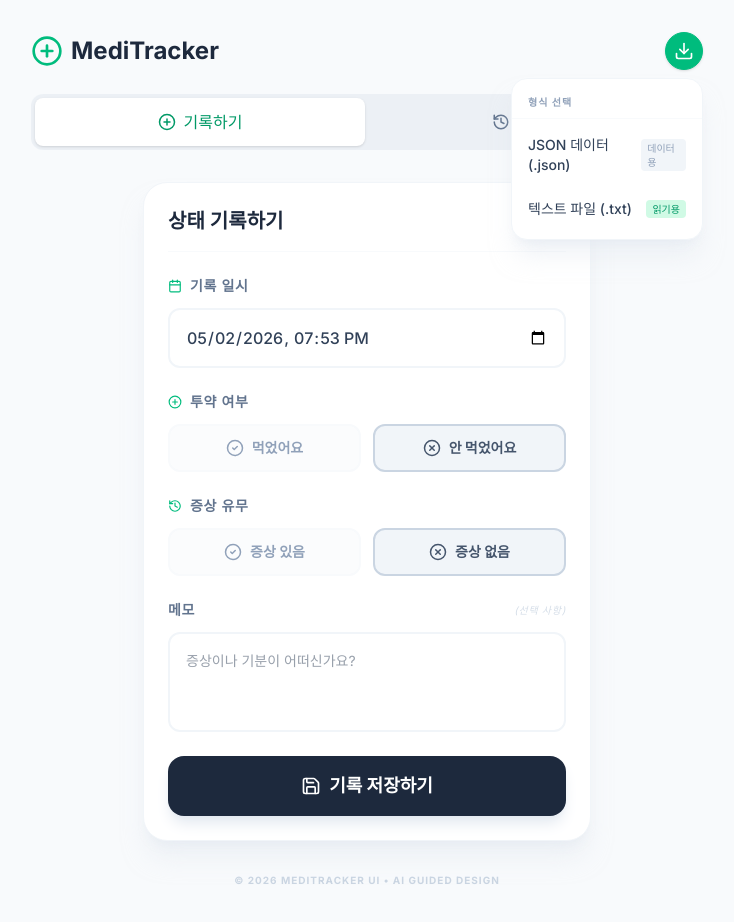
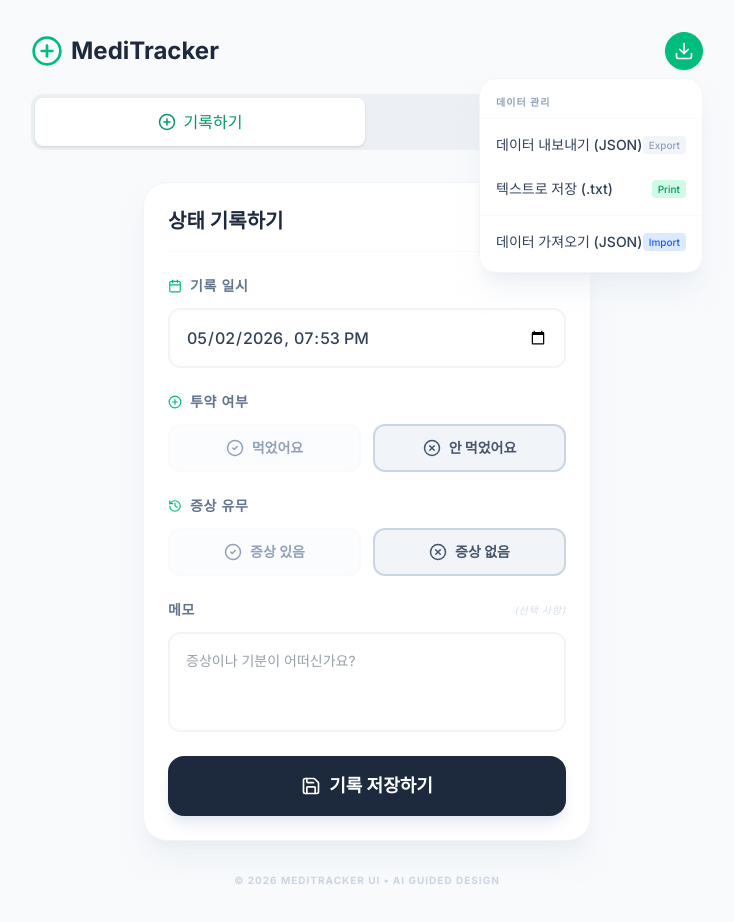
Before and after one commit to 9hyojeong-byte/medi_log, a React (Vite) app: page / in a window 1280 px wide. Both pictures are taken after a click on the button "데이터 다운로드". Shown: the top 922 px of the page, without its empty margins (273-1007 px from the left). Built offline with nearby package versions, Linux system fonts and the light colour scheme.

Commit message:
feat: Add data import functionality
Implements the ability to import medication and health records from a JSON file. Includes basic validation for imported data and handles duplicate IDs by excluding them. Updates icons for better compatibility.

```diff
--- a/index.html
+++ b/index.html
@@ -8,7 +8,7 @@
     <meta name="apple-mobile-web-app-capable" content="yes" />
     <meta name="apple-mobile-web-app-status-bar-style" content="default" />
     <meta name="apple-mobile-web-app-title" content="MediTracker" />
-    <link rel="apple-touch-icon" href="https://cdn-icons-png.flaticon.com/512/3063/3063822.png" />
+    <link rel="apple-touch-icon" href="https://cdn-icons-png.flaticon.com/128/16021/16021524.png" />
   </head>
   <body>
     <div id="root"></div>
--- a/src/App.tsx
+++ b/src/App.tsx
@@ -100,6 +100,42 @@ export default function App() {
   };
 
   const [showExportOptions, setShowExportOptions] = useState(false);
+
+  const handleImport = (e: React.ChangeEvent<HTMLInputElement>) => {
+    const file = e.target.files?.[0];
+    if (!file) return;
+
+    const reader = new FileReader();
+    reader.onload = (event) => {
+      try {
+        const json = JSON.parse(event.target?.result as string);
+        if (Array.isArray(json)) {
+          // Basic validation of structure
+          const validRecords = json.filter(rec => rec.id && rec.timestamp);
+
+          if (validRecords.length === 0) {
+            alert('유효한 데이터가 없습니다.');
+            return;
+          }
+
+          if (confirm(`${validRecords.length}개의 기록을 가져오시겠습니까? (중복된 ID는 제외됩니다)`)) {
+            setRecords(prev => {
+              const existingIds = new Set(prev.map(r => r.id));
+              const uniqueNewRecords = validRecords.filter(r => !existingIds.has(r.id));
+              return [...prev, ...uniqueNewRecords];
+            });
+            alert('데이터를 성공적으로 가져왔습니다.');
+          }
+        }
+      } catch (err) {
+        alert('파일을 읽는 중 오류가 발생했습니다. 올바른 JSON 파일인지 확인해주세요.');
+      }
+    };
+    reader.readAsText(file);
+    // Reset input
+    e.target.value = '';
+    setShowExportOptions(false);
+  };
 
   const handleDownload = (type: 'json' | 'text') => {
     let content = '';
@@ -205,25 +241,36 @@ export default function App() {
                     initial={{ opacity: 0, y: 10, scale: 0.95 }}
                     animate={{ opacity: 1, y: 0, scale: 1 }}
                     exit={{ opacity: 0, y: 10, scale: 0.95 }}
-                    className="absolute right-0 mt-2 w-48 bg-white rounded-2xl shadow-xl shadow-slate-200/50 border border-slate-100 z-50 overflow-hidden py-2"
+                    className="absolute right-0 mt-2 w-56 bg-white rounded-2xl shadow-xl shadow-slate-200/50 border border-slate-100 z-50 overflow-hidden py-2"
                   >
                     <div className="px-4 py-2 text-[10px] font-bold text-slate-400 uppercase tracking-widest border-b border-slate-50 mb-1">
-                      형식 선택
+                      데이터 관리
                     </div>
                     <button
                       onClick={() => handleDownload('json')}
                       className="w-full px-4 py-3 text-left text-sm font-medium hover:bg-slate-50 flex items-center justify-between text-slate-700"
                     >
-                      JSON 데이터 (.json)
-                      <span className="text-[10px] bg-slate-100 px-1.5 py-0.5 rounded text-slate-400">데이터용</span>
+                      데이터 내보내기 (JSON)
+                      <span className="text-[10px] bg-slate-100 px-1.5 py-0.5 rounded text-slate-400">Export</span>
                     </button>
                     <button
                       onClick={() => handleDownload('text')}
                       className="w-full px-4 py-3 text-left text-sm font-medium hover:bg-slate-50 flex items-center justify-between text-slate-700"
                     >
-                      텍스트 파일 (.txt)
-                      <span className="text-[10px] bg-emerald-100 px-1.5 py-0.5 rounded text-emerald-600">읽기용</span>
+                      텍스트로 저장 (.txt)
+                      <span className="text-[10px] bg-emerald-100 px-1.5 py-0.5 rounded text-emerald-600">Print</span>
                     </button>
+                    <div className="h-[1px] bg-slate-50 my-1" />
+                    <label className="w-full px-4 py-3 text-left text-sm font-medium hover:bg-slate-50 flex items-center justify-between text-slate-700 cursor-pointer">
+                      <span>데이터 가져오기 (JSON)</span>
+                      <span className="text-[10px] bg-blue-100 px-1.5 py-0.5 rounded text-blue-600">Import</span>
+                      <input
+                        type="file"
+                        accept=".json"
+                        className="hidden"
+                        onChange={handleImport}
+                      />
+                    </label>
                   </motion.div>
                 </>
               )}
--- a/vite.config.ts
+++ b/vite.config.ts
@@ -20,12 +20,12 @@ export default defineConfig(({mode}) => {
           theme_color: '#10b981',
           icons: [
             {
-              src: 'https://cdn-icons-png.flaticon.com/512/3063/3063822.png',
-              sizes: '192x192',
+              src: 'https://cdn-icons-png.flaticon.com/128/16021/16021524.png',
+              sizes: '128x128',
               type: 'image/png'
             },
             {
-              src: 'https://cdn-icons-png.flaticon.com/512/3063/3063822.png',
+              src: 'https://cdn-icons-png.flaticon.com/128/16021/16021524.png',
               sizes: '512x512',
               type: 'image/png',
               purpose: 'any maskable'
```
